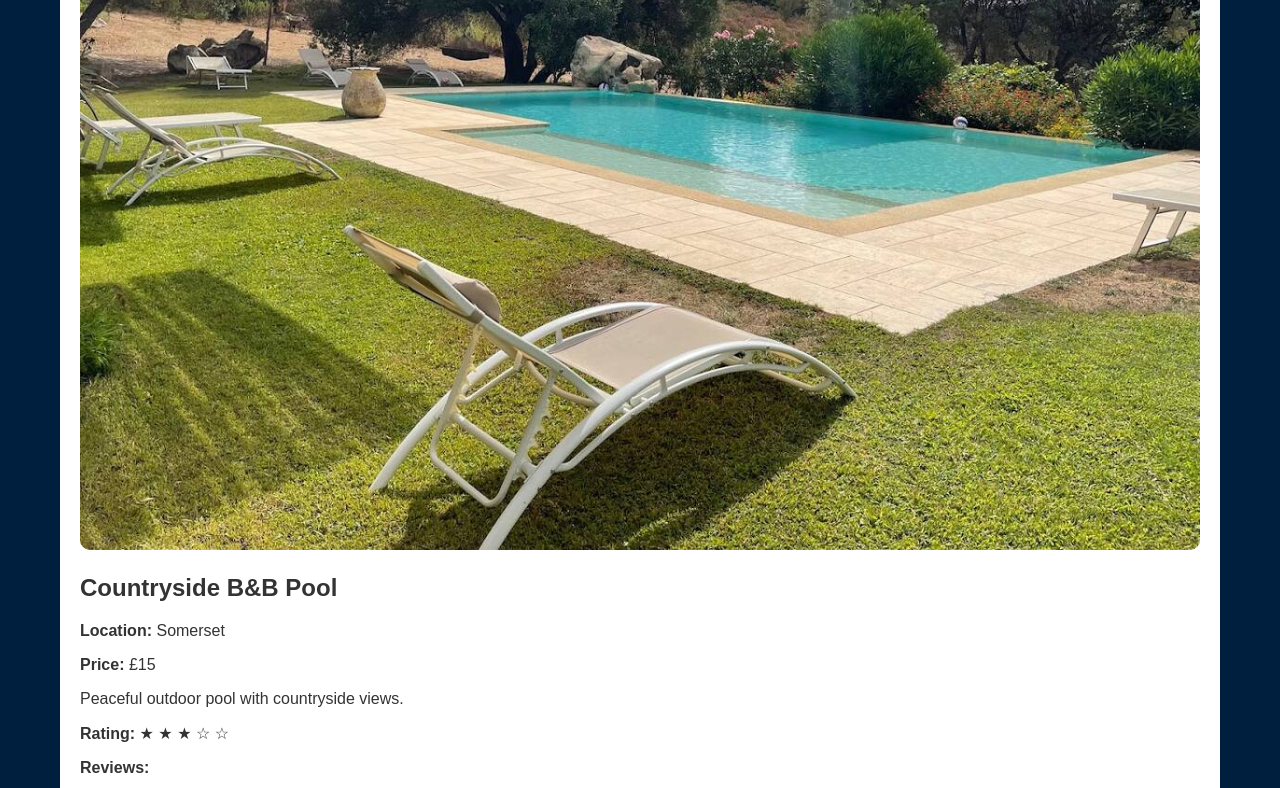
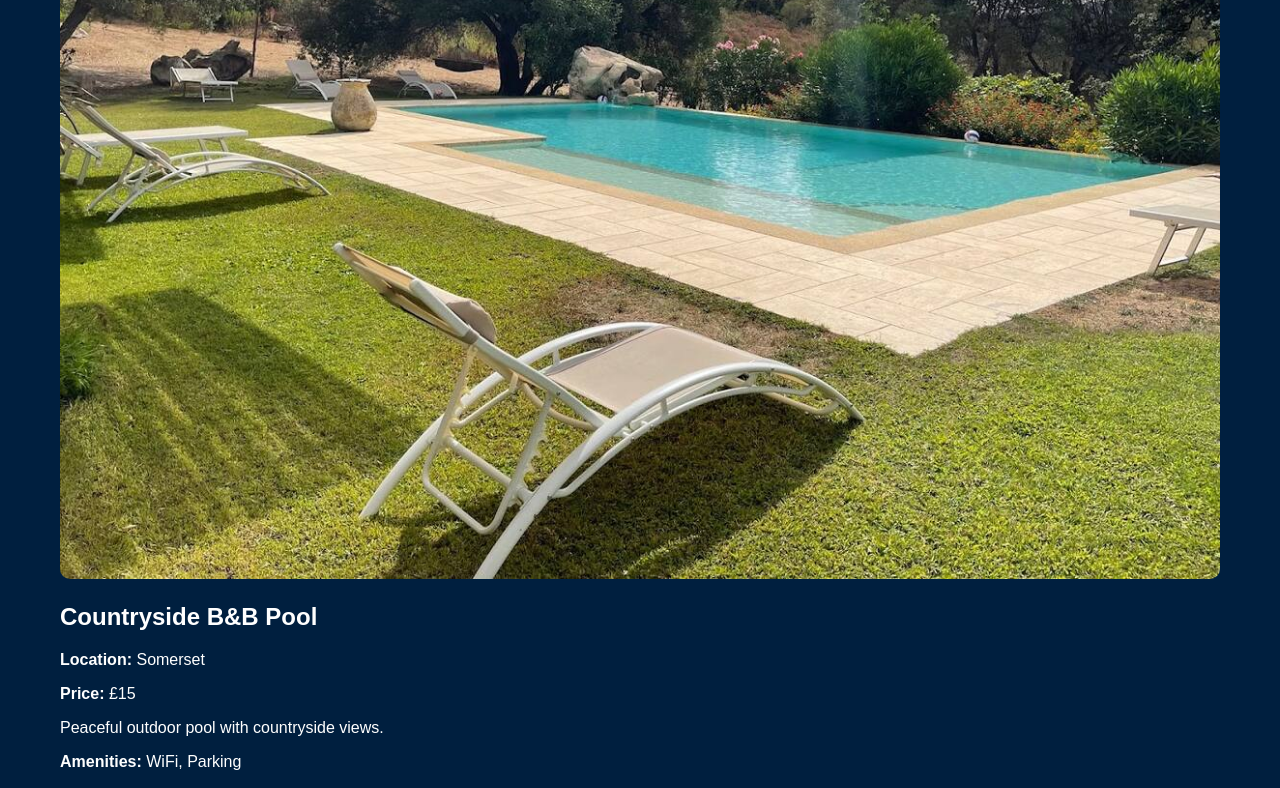
Before and after one commit to SxyWytBoy/PoolPass, a Next.js app: page / in a window 1280 px wide. Shown: the part 2000-2788 px from the top of the page. Built offline with nearby package versions, Linux system fonts and the light colour scheme.

Commit message:
Update index.js

```diff
--- a/pages/index.js
+++ b/pages/index.js
@@ -13,6 +13,9 @@ const pools = [
     image: '/images/luxury-pool.jpg',
     availableDates: ['2025-05-15', '2025-05-16'],
     rating: 4.5,
+    amenities: ['Towels', 'WiFi', 'Shower'],
+    petFriendly: true,
+    accessibility: ['Wheelchair Access'],
     reviews: [
       { user: 'John Doe', comment: 'Amazing experience, highly recommended!', rating: 5 },
       { user: 'Jane Smith', comment: 'Lovely pool, but a bit crowded.', rating: 4 },
@@ -28,6 +31,9 @@ const pools = [
     image: '/images/countryside-pool.jpeg',
     availableDates: ['2025-05-14', '2025-05-18'],
     rating: 3.8,
+    amenities: ['WiFi', 'Parking'],
+    petFriendly: false,
+    accessibility: [],
     reviews: [
       { user: 'Alice Brown', comment: 'A relaxing place to unwind!', rating: 4 },
       { user: 'Bob White', comment: 'Great view, but the pool could be cleaner.', rating: 3 },
@@ -43,6 +49,9 @@ const pools = [
     image: '/images/city-gym-pool.jpg',
     availableDates: ['2025-05-10', '2025-05-12'],
     rating: 4.2,
+    amenities: ['Shower', 'Parking'],
+    petFriendly: true,
+    accessibility: ['Wheelchair Access'],
     reviews: [
       { user: 'Sarah Green', comment: 'Nice pool but a little too small for my liking.', rating: 3 },
       { user: 'Tom Clark', comment: 'Great for a quick swim after the gym!', rating: 5 },
@@ -55,9 +64,22 @@ export default function Home() {
   const [selectedTypes, setSelectedTypes] = useState([]);
   const [availableDate, setAvailableDate] = useState('');
   const [guests, setGuests] = useState(1);
-  const [dropdownOpen, setDropdownOpen] = useState(false);
   const [showAdvanced, setShowAdvanced] = useState(false);
+  const [selectedAmenities, setSelectedAmenities] = useState([]);
+  const [priceRange, setPriceRange] = useState([0, 30]);
+  const [petFriendlyOnly, setPetFriendlyOnly] = useState(false);
+  const [accessibilityOptions, setAccessibilityOptions] = useState([]);
   const dropdownRef = useRef(null);
+
+  useEffect(() => {
+    const handleClickOutside = (event) => {
+      if (dropdownRef.current && !dropdownRef.current.contains(event.target)) {
+        // Close dropdown if needed
+      }
+    };
+    document.addEventListener('mousedown', handleClickOutside);
+    return () => document.removeEventListener('mousedown', handleClickOutside);
+  }, []);
 
   const handleTypeChange = (event) => {
     const value = event.target.value;
@@ -66,21 +88,43 @@ export default function Home() {
     );
   };
 
-  useEffect(() => {
-    const handleClickOutside = (event) => {
-      if (dropdownRef.current && !dropdownRef.current.contains(event.target)) {
-        setDropdownOpen(false);
-      }
-    };
-    document.addEventListener('mousedown', handleClickOutside);
-    return () => document.removeEventListener('mousedown', handleClickOutside);
-  }, []);
+  const handleAmenityChange = (event) => {
+    const value = event.target.value;
+    setSelectedAmenities((prev) =>
+      prev.includes(value) ? prev.filter((a) => a !== value) : [...prev, value]
+    );
+  };
+
+  const handleAccessibilityChange = (event) => {
+    const value = event.target.value;
+    setAccessibilityOptions((prev) =>
+      prev.includes(value) ? prev.filter((a) => a !== value) : [...prev, value]
+    );
+  };
 
   const filteredPools = pools.filter((pool) => {
+    const priceValue = Number(pool.price.replace('£', ''));
     const matchesLocation = pool.location.toLowerCase().includes(search.toLowerCase());
     const matchesType = selectedTypes.length > 0 ? selectedTypes.includes(pool.type) : true;
     const matchesDate = availableDate ? pool.availableDates.includes(availableDate) : true;
-    return matchesLocation && matchesType && matchesDate;
+    const matchesAmenities = selectedAmenities.length > 0
+      ? selectedAmenities.every(a => pool.amenities.includes(a))
+      : true;
+    const matchesPrice = priceValue >= priceRange[0] && priceValue <= priceRange[1];
+    const matchesPetFriendly = petFriendlyOnly ? pool.petFriendly : true;
+    const matchesAccessibility = accessibilityOptions.length > 0
+      ? accessibilityOptions.every(a => pool.accessibility.includes(a))
+      : true;
+
+    return (
+      matchesLocation &&
+      matchesType &&
+      matchesDate &&
+      matchesAmenities &&
+      matchesPrice &&
+      matchesPetFriendly &&
+      matchesAccessibility
+    );
   });
 
   const renderRatingStars = (rating) => {
@@ -106,7 +150,7 @@ export default function Home() {
   };
 
   return (
-    <div className="container" style={{ padding: '20px' }}>
+    <div style={{ padding: '20px' }}>
       <h1>🏊 Pool Pass</h1>
       <p>Find and book access to pools across the UK</p>
 
@@ -119,10 +163,7 @@ export default function Home() {
           onChange={(e) => setSearch(e.target.value)}
           style={{ padding: '8px', borderRadius: '5px', border: '1px solid #ccc', width: '250px' }}
         />
-        <button
-          onClick={() => alert('Using current location...')}
-          style={{ ...buttonStyle, backgroundColor: '#444' }}
-        >
+        <button onClick={() => alert('Using current location...')} style={{ ...buttonStyle, backgroundColor: '#444' }}>
           Use my location
         </button>
         <input
@@ -148,15 +189,14 @@ export default function Home() {
 
       {/* Advanced Filters */}
       {showAdvanced && (
-        <div style={{ marginBottom: '20px', padding: '10px', border: '1px solid #ccc', borderRadius: '10px' }}>
+        <div style={{ marginBottom: '20px', padding: '15px', border: '1px solid #ccc', borderRadius: '10px' }}>
           <h3>Advanced Filters</h3>
 
-          {/* Pool Type */}
-          <div ref={dropdownRef} style={{ marginBottom: '10px' }}>
+          <div style={{ marginBottom: '10px' }}>
             <strong>Pool Type:</strong>
             <div style={{ display: 'flex', flexWrap: 'wrap', gap: '10px', marginTop: '8px' }}>
               {['Hotel Pool', 'Public Pool', 'Gym Pool', 'Private Pool'].map((type) => (
-                <label key={type} style={{ backgroundColor: '#f1f1f1', padding: '6px 10px', borderRadius: '5px', color: '#333' }}>
+                <label key={type}>
                   <input
                     type="checkbox"
                     value={type}
@@ -170,27 +210,78 @@ export default function Home() {
             </div>
           </div>
 
-          {/* Amenities, Price Range, etc. can be added here in future */}
+          <div style={{ marginBottom: '10px' }}>
+            <strong>Amenities:</strong>
+            <div style={{ display: 'flex', flexWrap: 'wrap', gap: '10px', marginTop: '8px' }}>
+              {['WiFi', 'Parking', 'Towels', 'Shower'].map((amenity) => (
+                <label key={amenity}>
+                  <input
+                    type="checkbox"
+                    value={amenity}
+                    checked={selectedAmenities.includes(amenity)}
+                    onChange={handleAmenityChange}
+                    style={{ marginRight: '6px' }}
+                  />
+                  {amenity}
+                </label>
+              ))}
+            </div>
+          </div>
+
+          <div style={{ marginBottom: '10px' }}>
+            <strong>Price Range: £{priceRange[0]} - £{priceRange[1]}</strong>
+            <input
+              type="range"
+              min="0"
+              max="50"
+              value={priceRange[1]}
+              onChange={(e) => setPriceRange([0, Number(e.target.value)])}
+              style={{ width: '100%' }}
+            />
+          </div>
+
+          <div style={{ marginBottom: '10px' }}>
+            <label>
+              <input
+                type="checkbox"
+                checked={petFriendlyOnly}
+                onChange={() => setPetFriendlyOnly(!petFriendlyOnly)}
+                style={{ marginRight: '6px' }}
+              />
+              Pet Friendly Only
+            </label>
+          </div>
+
+          <div style={{ marginBottom: '10px' }}>
+            <strong>Accessibility:</strong>
+            <div style={{ display: 'flex', flexWrap: 'wrap', gap: '10px', marginTop: '8px' }}>
+              {['Wheelchair Access'].map((option) => (
+                <label key={option}>
+                  <input
+                    type="checkbox"
+                    value={option}
+                    checked={accessibilityOptions.includes(option)}
+                    onChange={handleAccessibilityChange}
+                    style={{ marginRight: '6px' }}
+                  />
+                  {option}
+                </label>
+              ))}
+            </div>
+          </div>
         </div>
       )}
 
       {/* Pool Listings */}
       <div>
         {filteredPools.map((pool) => (
-          <div key={pool.id} className="card" style={{ marginBottom: '30px' }}>
-            <div style={{ width: '100%', height: 'auto', marginBottom: '15px' }}>
-              <Image
-                src={pool.image}
-                alt={pool.name}
-                width={600}
-                height={300}
-                style={{ borderRadius: '10px', objectFit: 'cover', width: '100%', height: 'auto' }}
-              />
-            </div>
+          <div key={pool.id} style={{ marginBottom: '30px' }}>
+            <Image src={pool.image} alt={pool.name} width={600} height={300} style={{ borderRadius: '10px', objectFit: 'cover', width: '100%', height: 'auto' }} />
             <h2>{pool.name}</h2>
             <p><strong>Location:</strong> {pool.location}</p>
             <p><strong>Price:</strong> {pool.price}</p>
             <p>{pool.description}</p>
+            <p><strong>Amenities:</strong> {pool.amenities.join(', ')}</p>
             <p><strong>Rating:</strong> {renderRatingStars(pool.rating)}</p>
             <div>
               <strong>Reviews:</strong>
```
